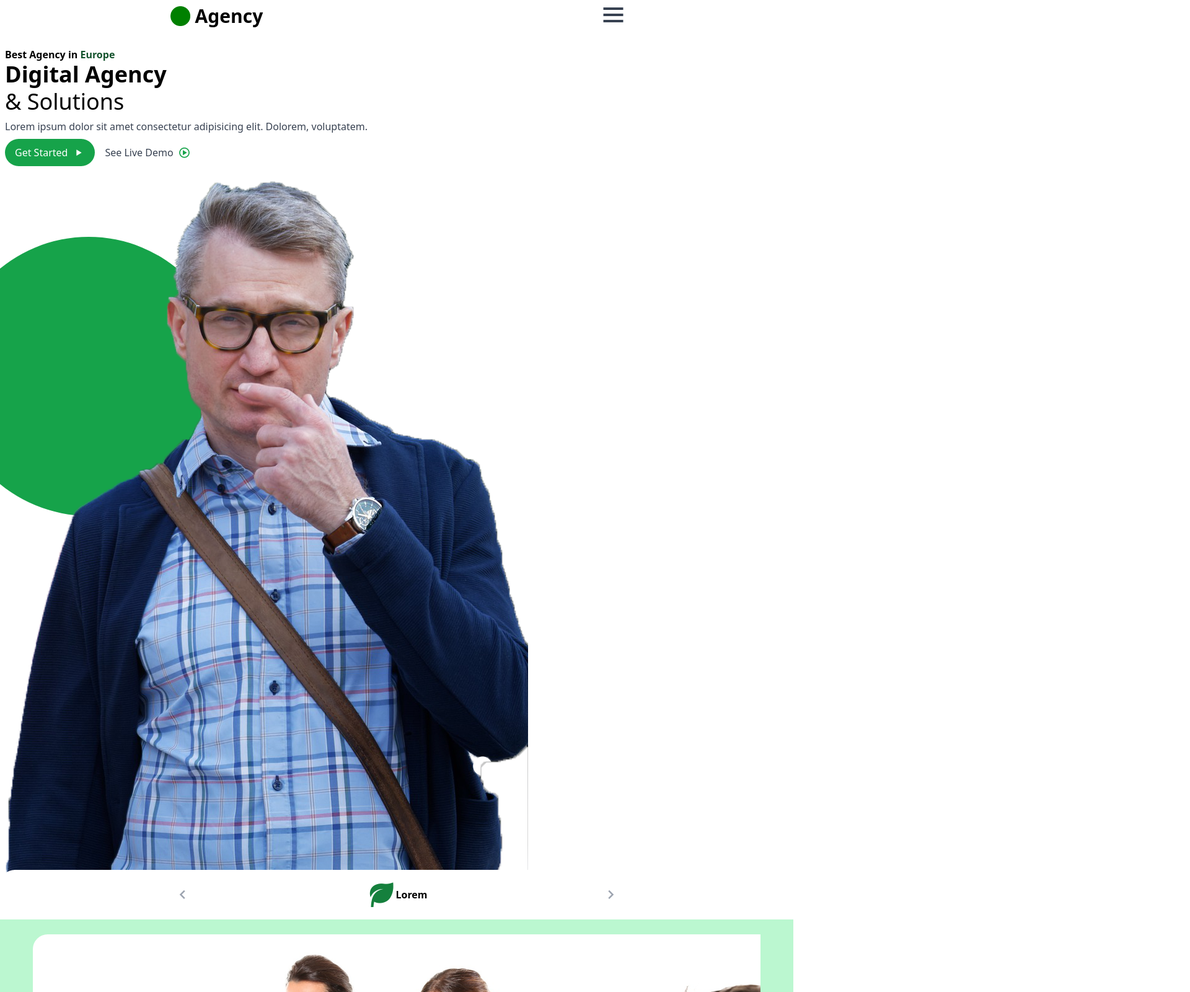
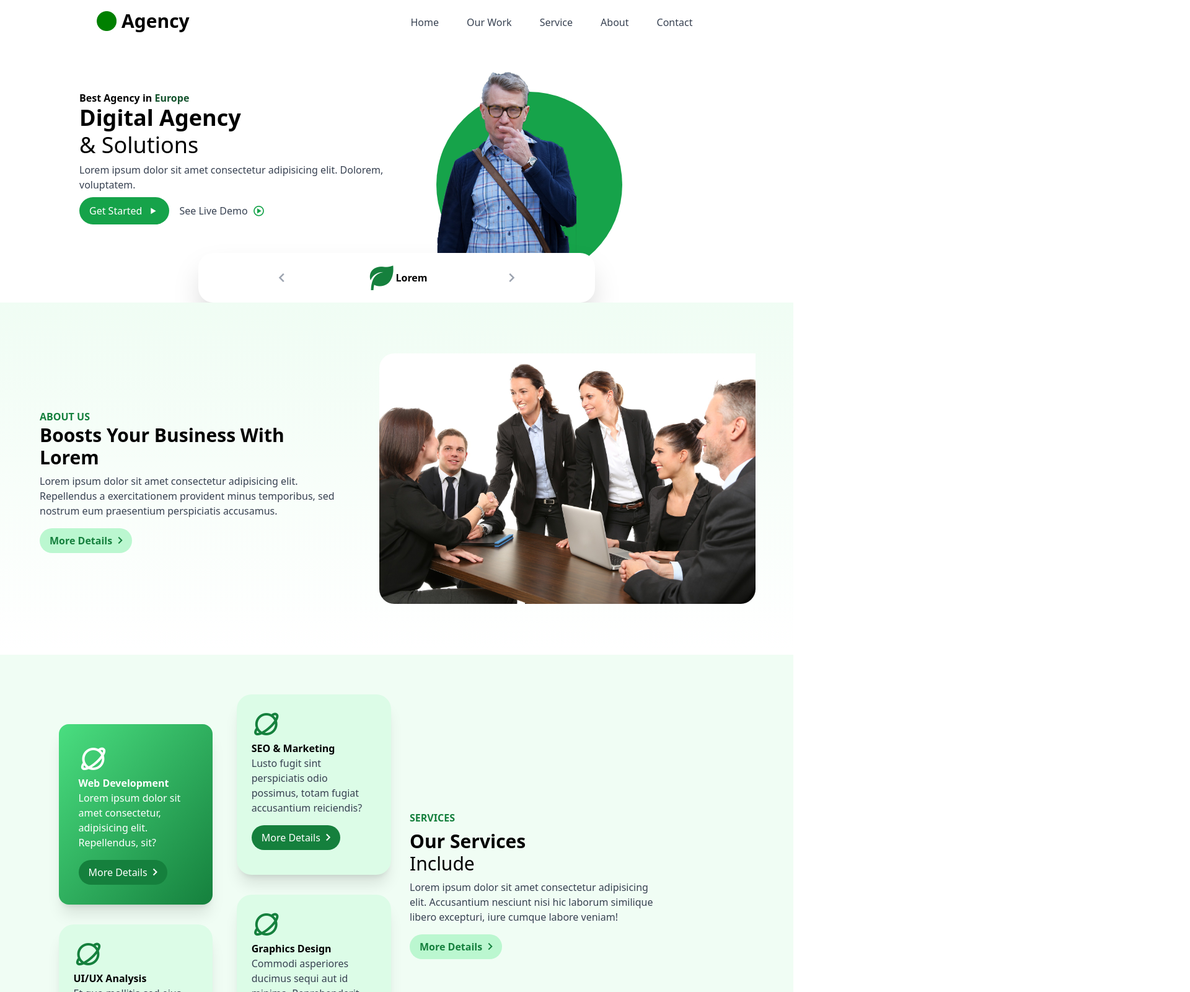
Before and after one commit to 13Groszy/digital_agency, a website: page public/index.html in a window 1280 px wide. Shown: the top 1600 px of the page at 62% size, 1920 px wide, since content can reach past the window. Drawn offline with nearby package versions, Linux system fonts and the light colour scheme; files that its build step writes are made by us from their sources.

Commit message:
ready to style desktop

```diff
--- a/public/index.html
+++ b/public/index.html
@@ -9,27 +9,36 @@
     <title>Digital_Agency</title>
 </head>
 <body class="text-gray-700">
-    <header class="flex justify-around">
-        <div class="flex items-center m-2">
+    <header class="flex justify-around md:justify-between max-w-[1000px] m-auto">
+        <div class="flex items-center m-2 lg:m-4">
             <img class="h-8" src="../src/green_circle.png" alt="">
             <h2 class="text-3xl font-bold ml-2 text-black">Agency</h2>
         </div>
-        <div class="">
+        <div class="hidden lg:block w-[500px]">
+            <ul class="text-center flex justify-around w-full mt-6">
+                <li class="hover:text-black hover:underline h-1/6"><a href="#"></a>Home</li>
+                <li class="hover:text-black hover:underline h-1/6"><a href="#"></a>Our Work</li>
+                <li class="hover:text-black hover:underline h-1/6"><a href="#"></a>Service</li>
+                <li class="hover:text-black hover:underline h-1/6"><a href="#"></a>About</li>
+                <li class="hover:text-black hover:underline h-1/6"><a href="#"></a>Contact</li>
+            </ul>
+        </div>
+        <div class="lg:hidden">
             <i class='bx bx-menu text-5xl'></i>
         </div>
         <nav class="hidden absolute h-screen w-screen bg-green-300  items-center justify-center">
-            <ul>
-                <li class="m-20"><a href="#"></a>Home</li>
-                <li class="m-20"><a href="#"></a>Our Work</li>
-                <li class="m-20"><a href="#"></a>Service</li>
-                <li class="m-20"><a href="#"></a>About</li>
-                <li class="m-20"><a href="#"></a>Contact</li>
+            <ul class="text-center h-screen">
+                <li class="h-1/6 mt-[20%]"><a href="#"></a>Home</li>
+                <li class="h-1/6"><a href="#"></a>Our Work</li>
+                <li class="h-1/6"><a href="#"></a>Service</li>
+                <li class="h-1/6"><a href="#"></a>About</li>
+                <li class="h-1/6"><a href="#"></a>Contact</li>
             </ul>
         </nav>
     </header>
     <main>
-        <section id="hero" class="mt-6 ml-2">
-            <div>
+        <section id="hero" class="mt-6 md:ml-0 ml-2 md:flex md:items-center">
+            <div class="md:w-1/2 md:ml-8 lg:ml-32">
                 <h3 class="font-bold text-black">Best Agency in <span class="text-green-900">Europe</span></h3>
                 <h1 class="font-bold text-4xl text-black">Digital Agency</h1>
                 <h1 class="text-4xl mt-1 text-black">& Solutions</h1>
@@ -39,12 +48,12 @@
                     <button class="px-4 py-2 flex items-center">See Live Demo<i class='ml-2 text-xl text-green-600 bx bx-play-circle'></i></button>
                 </div>
             </div>
-            <div class="mt-6 hero_img before:before-element">
-                <img  src="../src/hero.png" alt="">
+            <div class="mt-6 hero_img before:before-element md:w-1/2 md:before:translate-x-0 md:before:h-[300px] md:before:w-[300px] md:before:translate-y-8">
+                <img class="md:h-[300px]" src="../src/hero.png" alt="">
             </div>
         </section>
         <div id="socials">
-            <div class="w-full bg-white rounded-t-3xl -translate-y-2 flex items-center justify-evenly">
+            <div class="w-full md:w-3/4 lg:w-1/2 m-auto bg-white rounded-t-3xl md:rounded-3xl -translate-y-2 flex items-center justify-evenly md:shadow-2xl">
                 <i class='bx bx-chevron-left text-3xl text-gray-400' ></i>
                 <div class="flex py-4 items-center justify-center ">
                     <i class='bx bxs-leaf text-green-700 text-5xl'></i>
@@ -53,45 +62,45 @@
                 <i class='bx bx-chevron-right text-3xl text-gray-400' ></i>
             </div>
         </div>
-        <section id="about" class="flex flex-col-reverse -translate-y-2 pb-12">
-            <div class="mt-16 ml-4">
+        <section id="about" class="flex md:flex-row md:items-center flex-col-reverse -translate-y-2 pb-12 lg:min-h-[70vh] lg:bg-gradient-to-b lg:from-green-50 lg:to-white">
+            <div class="mt-16 ml-4 md:ml-16">
                 <h3 class="text-green-700 font-bold">ABOUT US</h3>
                 <h2 class="text-3xl font-bold text-black">Boosts Your Business With Lorem</h2>
                 <p class="mt-2">Lorem ipsum dolor sit amet consectetur adipisicing elit. Repellendus a exercitationem provident minus temporibus, sed nostrum eum praesentium perspiciatis accusamus.</p>
                 <button class="flex items-center pl-4 pr-2 py-1 mt-4 rounded-3xl bg-green-200 text-green-700 font-bold">More Details<i class='text-2xl  bx bx-chevron-right'></i></button>
             </div>
-            <div class="meeting before:before-element bg-green-200 -z-20">
-                <img class="w-11/12 mt-6 -mb-8 m-auto rounded-tr-none rounded-3xl z-10" src="../src/meeting.jpg" alt="">
+            <div class="meeting md:before:bg-none before:before-element bg-green-200 md:bg-transparent -z-20">
+                <img class="w-11/12 mt-6 -mb-8 md:w-5/6 m-auto rounded-tr-none rounded-3xl z-10" src="../src/meeting.jpg" alt="">
             </div>
         </section>
-        <section id="services" class="bg-green-50 z-40 pt-12 pb-12">
-            <div class="ml-4">
+        <section id="services" class="bg-green-50 z-40 pt-12 pb-12 md:flex md:flex-row-reverse md:items-center">
+            <div class="ml-4 md:w-[200%] md:ml-0">
                 <h3 class="font-bold text-green-700">SERVICES</h3>
                 <h2 class="text-3xl font-bold mt-2 text-black">Our Services</h2>
                 <h2 class="text-3xl text-black">Include</h2>
-                <p class="mt-2">Lorem ipsum dolor sit amet consectetur adipisicing elit. Accusantium nesciunt nisi hic laborum similique libero excepturi, iure cumque labore veniam!</p>
+                <p class="mt-2 lg:w-2/3">Lorem ipsum dolor sit amet consectetur adipisicing elit. Accusantium nesciunt nisi hic laborum similique libero excepturi, iure cumque labore veniam!</p>
                 <button class="flex items-center pl-4 pr-2 py-1 mt-4 rounded-3xl bg-green-200 text-green-700 font-bold">More Details<i class='text-2xl  bx bx-chevron-right'></i></button>
             </div>
-            <div class="flex flex-wrap gap-x-2 gap-y-8 justify-evenly mt-12">
-                <div class="p-8 w-3/4 bg-gradient-to-br from-green-400 to-green-700 rounded-2xl text-white shadow-xl">
+            <div class="flex flex-wrap gap-x-2 gap-y-8 justify-evenly mt-12 lg:ml-16">
+                <div class="p-8 w-3/4 bg-gradient-to-br from-green-400 to-green-700 rounded-2xl text-white shadow-xl md:w-5/12 md:translate-y-4">
                     <i class='text-5xl bx bx-planet'></i>
                     <h4 class="font-bold">Web Development</h4>
                     <p>Lorem ipsum dolor sit amet consectetur, adipisicing elit. Repellendus, sit?</p>
                      <button class="flex items-center pl-4 pr-2 py-1 mt-4 rounded-3xl bg-green-700 text-white">More Details<i class='text-2xl  bx bx-chevron-right'></i></button>
                 </div>
-                <div class="p-6 w-3/4 bg-green-100 rounded-3xl shadow-xl">
+                <div class="p-6 w-3/4 bg-green-100 rounded-3xl shadow-xl md:w-5/12 md:-translate-y-8">
                     <i class='text-5xl text-green-700 bx bx-planet'></i>
                     <h4 class="font-bold text-black">SEO & Marketing</h4>
                     <p>Lusto fugit sint perspiciatis odio possimus, totam fugiat accusantium reiciendis?</p>
                      <button class="flex items-center pl-4 pr-2 py-1 mt-4 rounded-3xl bg-green-700 text-white">More Details<i class='text-2xl  bx bx-chevron-right'></i></button>
                 </div>
-                <div class="p-6 w-3/4 bg-green-100 rounded-3xl shadow-xl">
+                <div class="p-6 w-3/4 bg-green-100 rounded-3xl shadow-xl md:w-5/12 md:translate-y-4">
                     <i class='text-5xl text-green-700 bx bx-planet'></i>
                     <h4 class="font-bold text-black">UI/UX Analysis</h4>
                     <p>Et quo mollitia sed eius impedit sunt maiores nulla? Numquam.</p>
                      <button class="flex items-center pl-4 pr-2 py-1 mt-4 rounded-3xl bg-green-700 text-white">More Details<i class='text-2xl  bx bx-chevron-right'></i></button>
                 </div>
-                <div class="p-6 w-3/4 bg-green-100 rounded-3xl shadow-xl">
+                <div class="p-6 w-3/4 bg-green-100 rounded-3xl shadow-xl md:w-5/12 md:-translate-y-8">
                     <i class='text-5xl text-green-700 bx bx-planet'></i>
                     <h4 class="font-bold text-black">Graphics Design</h4>
                     <p>Commodi asperiores ducimus sequi aut id minima. Reprehenderit, similique vero?</p>
@@ -99,27 +108,7 @@
                 </div>
             </div>
         </section>
-        <section id="projects" class="bg-gradient-to-b from-green-100 to-white"> <!--Slideshow-->
-            <div class="mb-6">
-                <div class="ml-4">
-                    <h3 class="text-green-700 font-bold">PROJECTS</h3>
-                    <h2 class="font-bold text-3xl mt-2 text-black">Our Project</h2>
-                    <h2 class="text-3xl text-black">Gallery</h2>
-                </div>
-                <button class="hidden items-center pl-4 pr-2 py-1 mt-4 m-auto rounded-3xl bg-white text-green-700 border-2 border-solid border-green-700">More Details<i class='text-2xl  bx bx-chevron-right'></i></button>
-            </div>
-            <div class="pb-12">
-                <button class="hidden"><</button>
-                <div class="relative h-56">
-                    <div><img class="border-4 border-solid border-white absolute w-5/12 top-6 -left-4" src="../src/flower_1.jpg" alt=""></div>
-                    <div><img class="border-4 border-solid border-white absolute inset-0 w-1/2 m-auto z-10" src="../src/flower_2.jpg" alt=""></div>
-                    <div><img class="border-4 border-solid border-white absolute w-5/12 -right-4 top-6" src="../src/flower_3.png" alt=""></div>
-                </div>
-                <button class="flex items-center pl-4 pr-2 py-1 mt-4 m-auto rounded-3xl bg-white text-green-700 border-2 border-solid border-green-700">More Details<i class='text-2xl  bx bx-chevron-right'></i></button>
-                <button class="hidden">></button>
-            </div>
-        </section>
-        <section id="testimonial" class="bg-green-100 text-center py-16 bg-gradient-to-b from-white to-green-100">
+        <section id="testimonial" class="bg-green-100 text-center py-16 bg-gradient-to-b from-green-50 to-white">
             <h3 class="text-green-700 font-bold mb-2">TESTIMONIAL</h3>
             <h2 class="font-bold text-3xl text-black">Our Client Feedback</h2>
             <div class="mt-12 bg-white p-4 rounded-3xl w-5/6 m-auto shadow-xl">
@@ -163,12 +152,12 @@
             </div>
             <button class="flex items-center p-2 px-4 mt-8 m-auto rounded-3xl bg-green-700 text-white">Join Us Now!</button>
         </section>
-        <section id="blog" class="mt-12 text-center"> <!--Slideshow Gallery-->
+        <section id="blog" class="mt-12 text-center">
             <h3 class="font-bold text-green-700 mb-2">BLOG</h3>
             <h2 class="font-bold text-3xl text-black">Our Latest News</h2>
-            <p class="mt-2 w-11/12 m-auto">Lorem, ipsum dolor sit amet consectetur adipisicing elit. Voluptatibus soluta maiores quod, eaque expedita provident eum deleniti aperiam iusto optio.</p>
+            <p class="mt-2 w-11/12 md:w-2/3 m-auto">Lorem, ipsum dolor sit amet consectetur adipisicing elit. Voluptatibus soluta maiores quod, eaque expedita provident eum deleniti aperiam iusto optio.</p>
             <div>
-                <div class="w-11/12 m-auto relative">
+                <div class="w-11/12 md:w-[300px] shadow-2xl m-auto relative">
                     <img class="rounded-xl" src="https://images.unsplash.com/photo-1602765835989-b021fe3ed4f8?ixlib=rb-1.2.1&ixid=MnwxMjA3fDB8MHxwaG90by1wYWdlfHx8fGVufDB8fHx8&auto=format&fit=crop&w=687&q=80" alt="">
                     <div class="absolute z-10 text-white bottom-2 left-2 text-left">
                         <img class="w-12 rounded-full border-2 border-solid border-white" src="https://images.unsplash.com/photo-1618077360395-f3068be8e001?ixlib=rb-1.2.1&ixid=MnwxMjA3fDB8MHxwaG90by1wYWdlfHx8fGVufDB8fHx8&auto=format&fit=crop&w=880&q=80" alt="">
@@ -176,13 +165,13 @@
                         <p class="text-lg font-bold mb-2">Title of the Blog Post</p>
                     </div>
                 </div>
-                <div class="flex justify-evenly mt-4">
-                        <img class="rounded-xl w-5/12" src="https://images.unsplash.com/photo-1516131206008-dd041a9764fd?ixlib=rb-1.2.1&ixid=MnwxMjA3fDB8MHxwaG90by1wYWdlfHx8fGVufDB8fHx8&auto=format&fit=crop&w=880&q=80" alt="">
-                        <img class="rounded-xl w-5/12" src="https://images.unsplash.com/photo-1621109246687-10ae613f2d8e?ixlib=rb-1.2.1&ixid=MnwxMjA3fDB8MHxwaG90by1wYWdlfHx8fGVufDB8fHx8&auto=format&fit=crop&w=880&q=80" alt="">
+                <div class="flex justify-evenly mt-4 md:mt-8">
+                        <img class="rounded-xl w-5/12 md:w-300px shadow-2xl" src="https://images.unsplash.com/photo-1516131206008-dd041a9764fd?ixlib=rb-1.2.1&ixid=MnwxMjA3fDB8MHxwaG90by1wYWdlfHx8fGVufDB8fHx8&auto=format&fit=crop&w=880&q=80" alt="">
+                        <img class="rounded-xl w-5/12 md:w-300px shadow-2xl" src="https://images.unsplash.com/photo-1621109246687-10ae613f2d8e?ixlib=rb-1.2.1&ixid=MnwxMjA3fDB8MHxwaG90by1wYWdlfHx8fGVufDB8fHx8&auto=format&fit=crop&w=880&q=80" alt="">
                 </div>
             </div>
         </section>
-        <section id="contact" class="text-center mt-12 pb-8 bg-gradient-to-b from-white to-green-700">
+        <section id="contact" class="text-center md:pt-10 mt-12 pb-8 bg-gradient-to-b from-white to-green-700">
             <div>
                 <h3 class="font-bold text-green-700 mb-2">CONTACT US</h3>
                 <h2 class="font-bold text-3xl text-black">Let's Talk About</h2>
--- a/public/style.css
+++ b/public/style.css
@@ -19,7 +19,6 @@
 .meeting:before{
     background: url('../src/green_doughnut.png');
     height: 200%;
-    width: 200%;
     background-size: contain;
     background-repeat: no-repeat;
     transform: translateY(5%) translateX(-25%);
```
